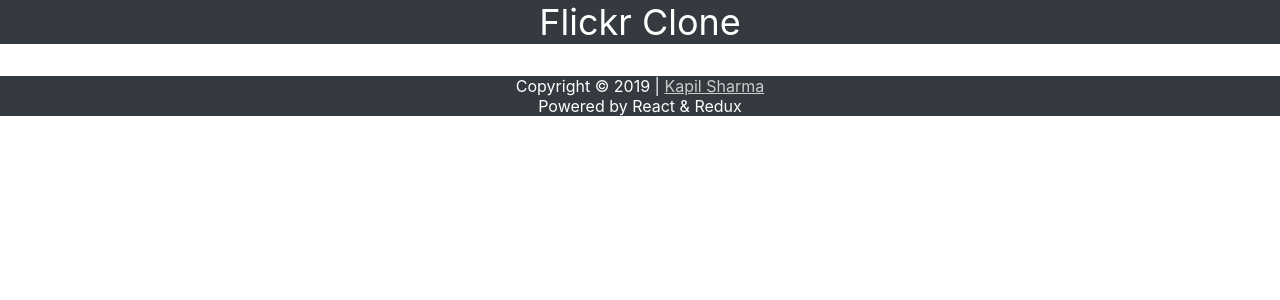
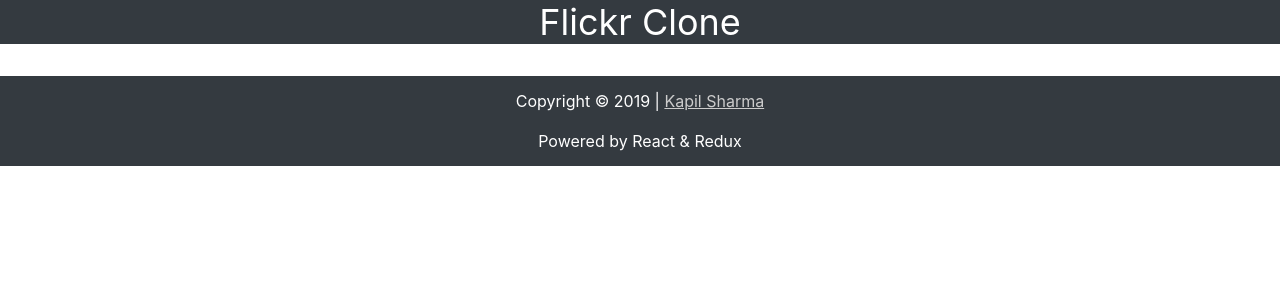
Before and after one commit to kapil5harma/flickr-clone, a React (Create React App) app: page / in a window 1280 px wide. Shown: the top 300 px of the page. Built offline with nearby package versions, Linux system fonts and the light colour scheme; what reduxsauce would draw is missing.

Commit message:
Footer CSS modified

```diff
--- a/src/app/layout/Footer.js
+++ b/src/app/layout/Footer.js
@@ -4,12 +4,16 @@
   background: '#343a40',
   color: '#fff',
   width: '100%',
-  height: '100%'
+  height: '90px',
+  display: 'flex',
+  flexDirection: 'column',
+  justifyContent: 'center'
 };
 class Footer extends Component {
   render() {
     return (
       <footer className='Footer' style={footerStyle}>
+        <span>
           Copyright &copy; {new Date().getFullYear()} |{' '}
           <a
             href='https://www.kapil5harma.com/#/'
@@ -18,7 +22,8 @@
             style={{ color: '#ccc' }}
           >
             Kapil Sharma
-        </a>{' '}
+          </a>
+        </span>
         <br /> Powered by React & Redux
       </footer>
     );
```
Lines whose indentation alone changed are shown as unchanged.
